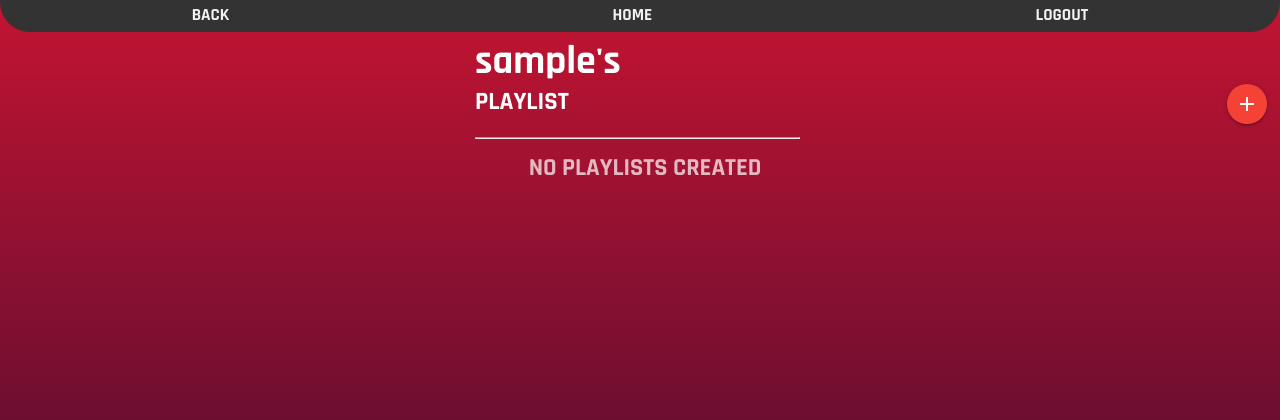
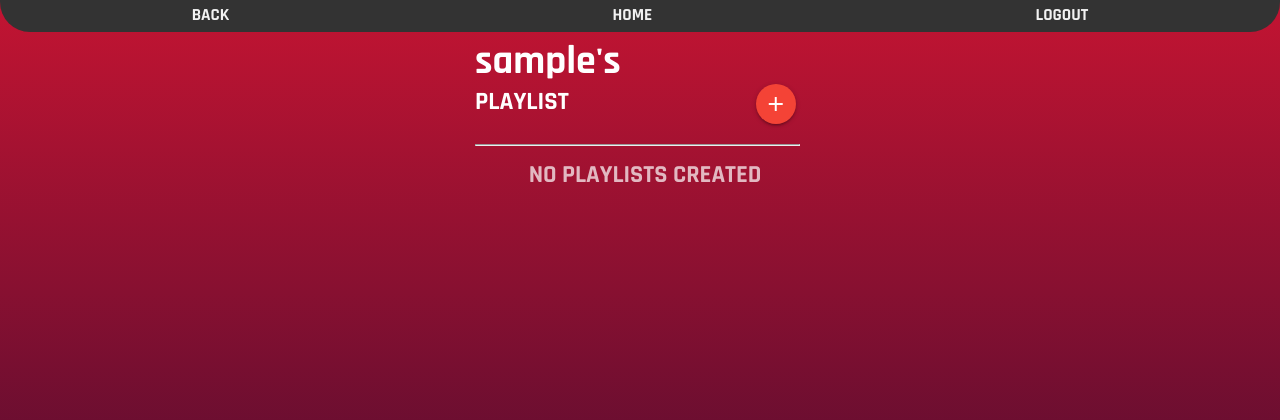
Before and after one commit to prabhjeevan/boomipy, a Django app: page /myplaylist/ in a window 1280 px wide. Shown: the top 420 px of the page. Run offline with Django 3.2, Linux system fonts and the light colour scheme; the visitor is signed in with stand-in values (Sample User, id 1); data that the repository does not hold is empty.

Commit message:
responsive

```diff
--- a/main_app/static/css/style.css
+++ b/main_app/static/css/style.css
@@ -249,6 +249,8 @@
   #addplaylist{
     position: fixed;
     right: 13px;
+
+
   }
 
   #id_description{
@@ -598,5 +600,10 @@ padding-bottom: 0px;
   max-width: 350px;
   margin: 0 auto;
 }
+#addplaylist{
+  position: relative;
+  right: 13px;
+  margin-left: 200px;
+}
 
 }
--- a/main_app/templates/details.html
+++ b/main_app/templates/details.html
@@ -3,7 +3,7 @@
 
 <div id="textstuff">
     <div id="addsongbutton">
-        <a  class="btn-floating btn-medium waves-effect waves-light red modal-trigger" href="{{playlist.id}}/songs" ><i class="material-icons">add</i></a>
+        <a id="addsongbutton2" class="btn-floating btn-medium waves-effect waves-light red modal-trigger" href="{{playlist.id}}/songs" ><i class="material-icons">add</i></a>
     </div>
     <h1>{{ playlist.name }}</h1>
 
```
